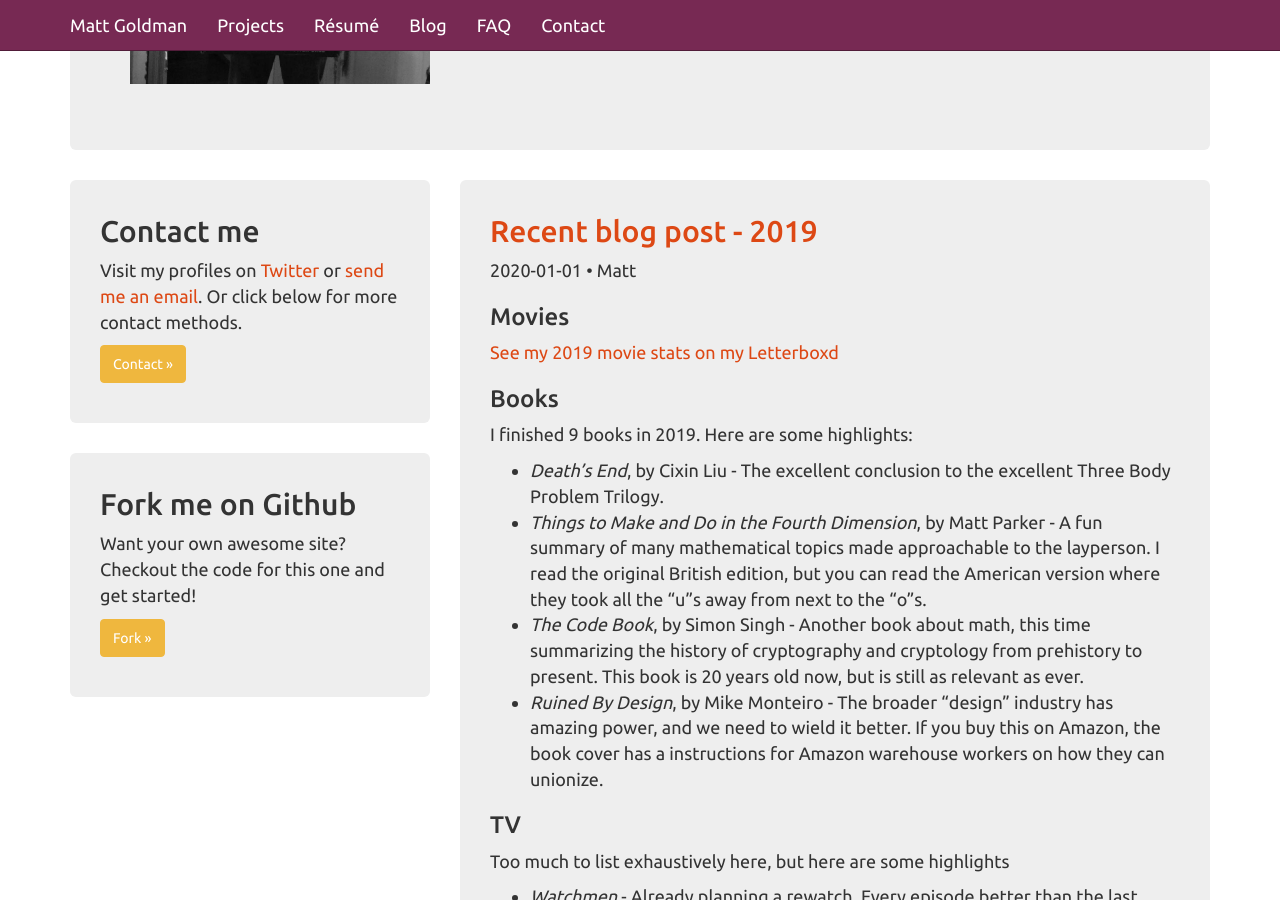
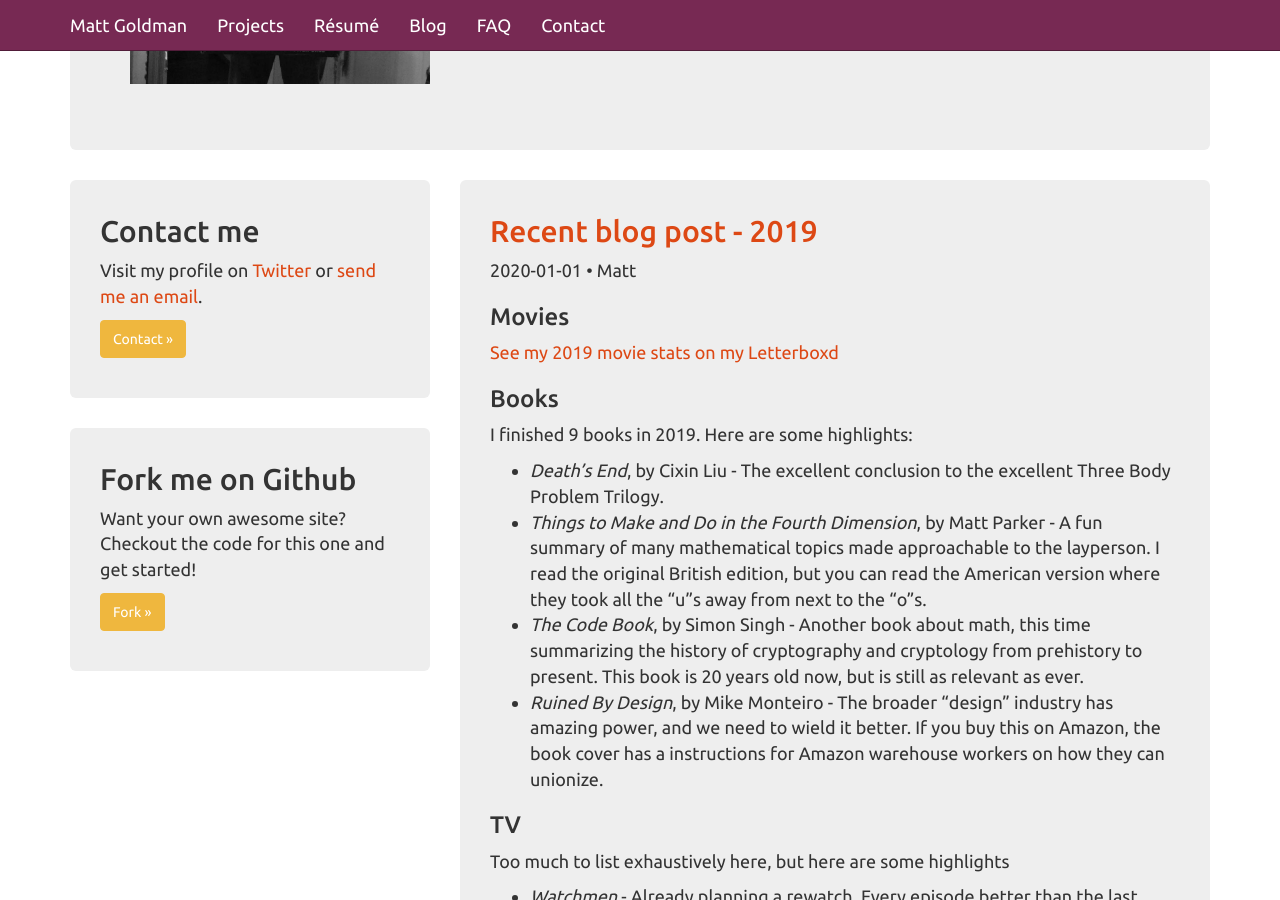
Before and after one commit to robotmlg/mattgoldman.us, a Jekyll site: the page built from index.html, in a window 1280 px wide and 900 px high, scrolled down 324 px. Built offline with Jekyll 4.4.1, drawn with Linux system fonts in a browser that asks for light colours.

Commit message:
Update index.html

```diff
--- a/index.html
+++ b/index.html
@@ -19,7 +19,7 @@
     <div class="col-md-4">
         <div class="tron">
             <h2>Contact me</h2>
-            <p>Visit my profiles on <a href="http://twitter.com/robotmlg">Twitter</a> or <a href="mailto:matt+homepage@mattgoldman.us">send me an email</a>. Or click below for more contact methods.</p>
+            <p>Visit my profile on <a href="http://twitter.com/robotmlg">Twitter</a> or <a href="mailto:matt+homepage@mattgoldman.us">send me an email</a>.</p>
             <p><a class="btn btn-default btn-warning" href="/contact/">Contact &raquo;</a></p>
         </div>
         <div class="tron">
@@ -27,13 +27,6 @@
             <p>Want your own awesome site? Checkout the code for this one and get started!</p>
             <p><a class="btn btn-default btn-warning" href="https://github.com/robotmlg/mattgoldman.us">Fork &raquo;</a></p>
         </div>
-  <!--
-  <div class="tron">
-    <h2>Hiring?</h2>
-    <p>I graduate from Rutgers in May 2016.  Why don't you <a href="https://www.linkedin.com/profile/view?id=280553285">visit me on LinkedIn</a> or check out my CV if you're hiring?</p>
-    <p><a class="btn btn-default btn-warning" href="/cv/">Check it out &raquo;</a></p>
-  </div>
-  -->
     </div>
 
     <div class="col-md-8">
```
